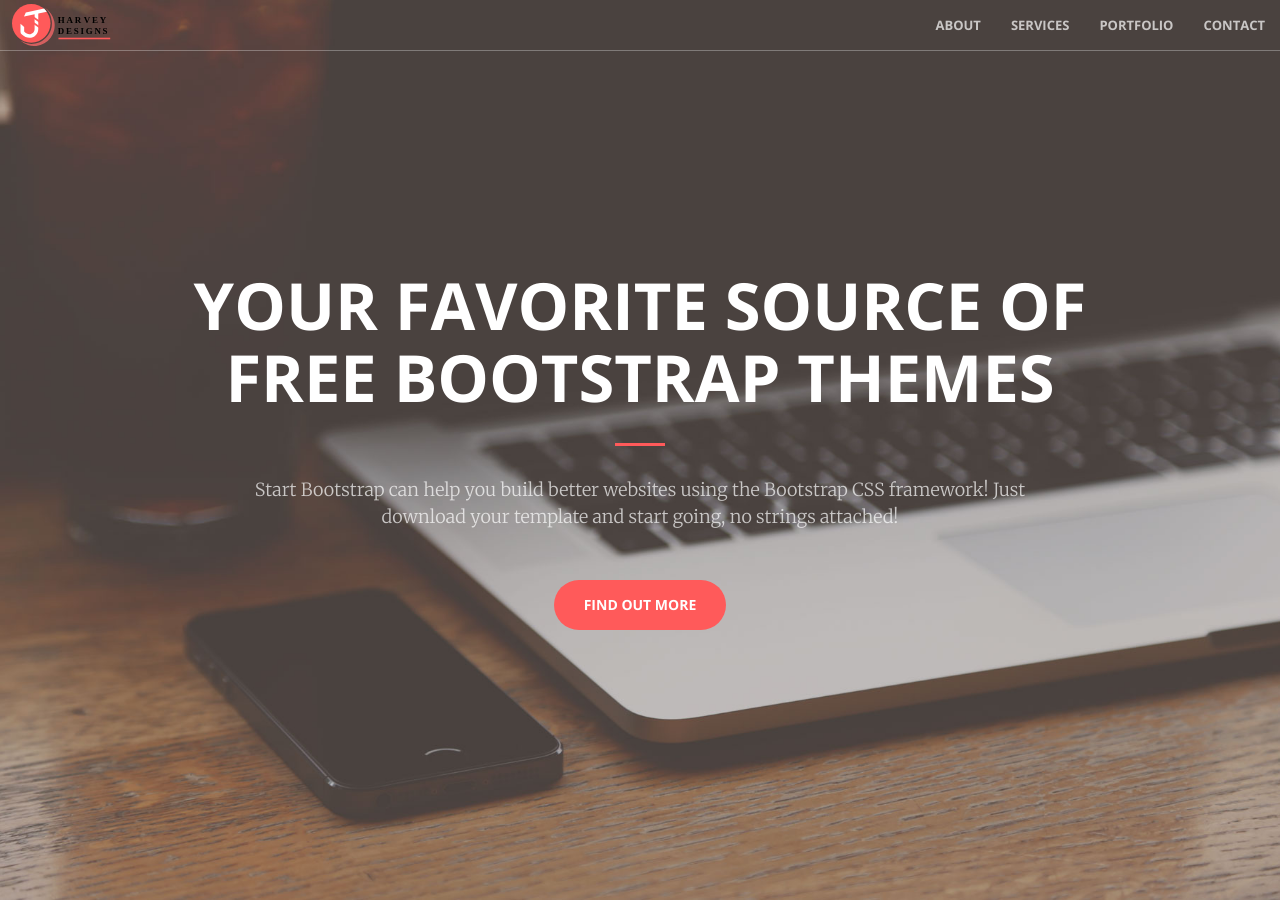
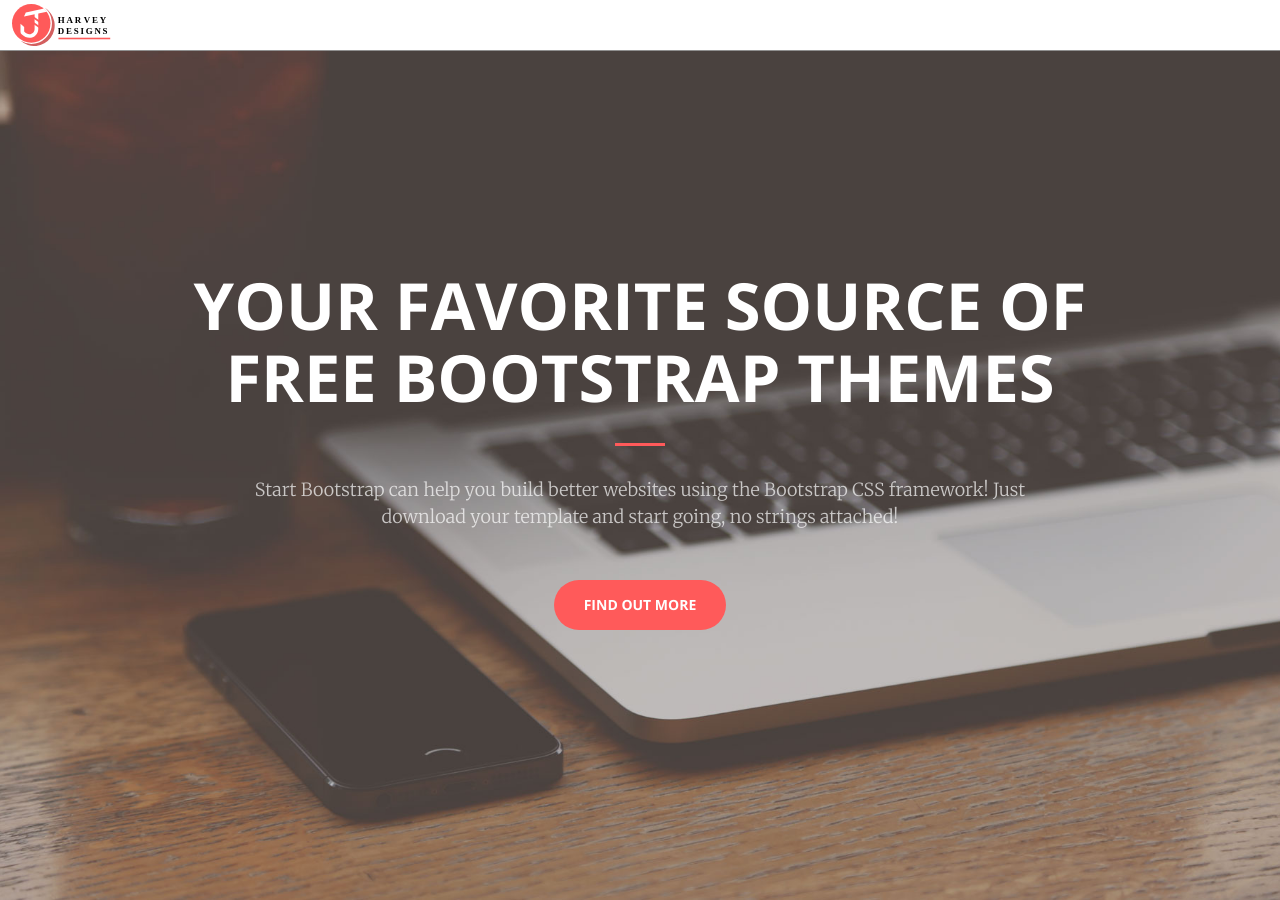
Before and after one commit to jeremiahh1198/jharveydesigns, a Jekyll site: the page built from index.html, in a window 1280 px wide and 900 px high. Built offline with Jekyll 4.4.1, drawn with Linux system fonts in a browser that asks for light colours.

Commit message:
Update _base.scss

```diff
--- a/_sass/_base.scss
+++ b/_sass/_base.scss
@@ -109,15 +109,7 @@ aside {
         }
     }
     @media (min-width: 768px) {
-        background-color: transparent;
-        border-color: rgba(white, .3);
-        .navbar-header .navbar-brand {
-            color: rgba(white, .7);
-            &:hover,
-            &:focus {
-                color: white;
-            }
-        }
+
         .nav > li > a,
         .nav > li > a:focus {
             color: rgba(white, .7);
```
